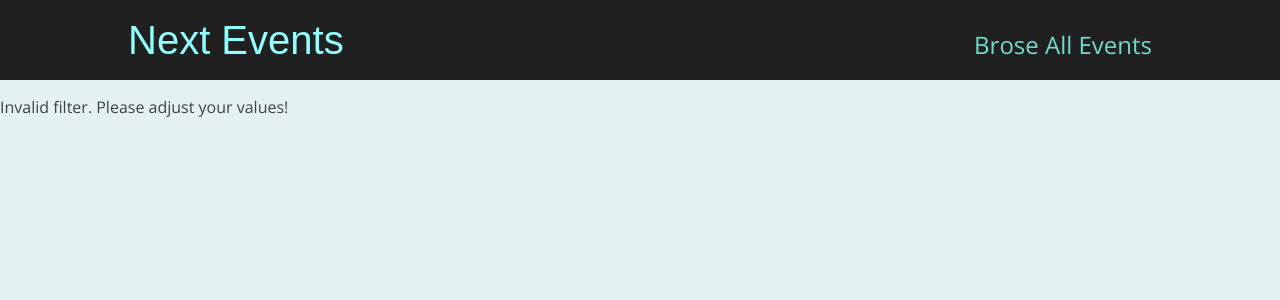
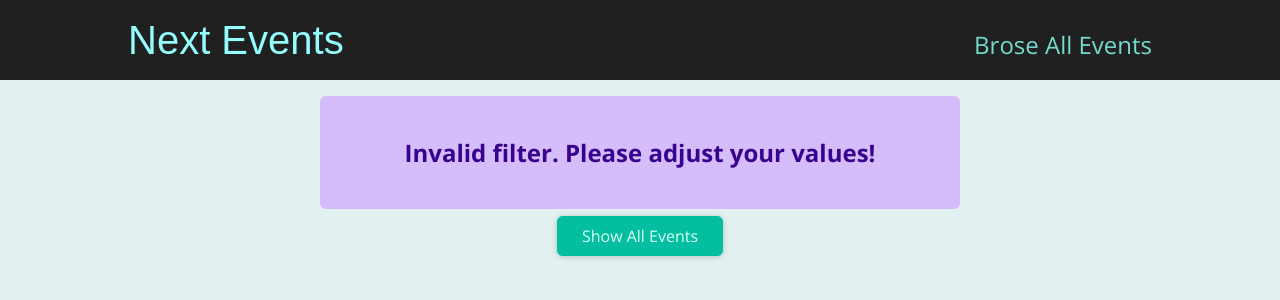
Before and after one commit to tanjanobel/nextjs-events-app, a Next.js app: page /events/e2 in a window 1280 px wide. Shown: the top 300 px of the page. Built offline with nearby package versions, Linux system fonts and the light colour scheme.

Commit message:
Add error messages

```diff
--- /dev/null
+++ b/components/results-title/results-title.js
@@ -0,0 +1,20 @@
+import Button from '../ui/button';
+import classes from './results-title.module.css';
+
+function ResultsTitle(props) {
+  const { date } = props;
+
+  const humanReadableDate = new Date(date).toLocaleDateString('en-US', {
+    month: 'long',
+    year: 'numeric',
+  });
+
+  return (
+    <section className={classes.title}>
+      <h1>Events in {humanReadableDate}</h1>
+      <Button link='/events'>Show all events</Button>
+    </section>
+  );
+}
+
+export default ResultsTitle;
--- /dev/null
+++ b/components/results-title/results-title.module.css
@@ -0,0 +1,6 @@
+.title {
+  margin: 2rem auto;
+  width: 90%;
+  max-width: 40rem;
+  text-align: center;
+}
--- /dev/null
+++ b/components/ui/error-alert.js
@@ -0,0 +1,7 @@
+import classes from './error-alert.module.css';
+
+function ErrorAlert(props) {
+  return <div className={classes.alert}>{props.children}</div>;
+}
+
+export default ErrorAlert;
--- /dev/null
+++ b/components/ui/error-alert.module.css
@@ -0,0 +1,12 @@
+.alert {
+  margin: 1rem auto;
+  padding: 1rem 2rem;
+  width: 90%;
+  max-width: 40rem;
+  background-color: #d5bdfc;
+  color: #38028d;
+  font-weight: bold;
+  font-size: 1.5rem;
+  text-align: center;
+  border-radius: 6px;
+}
--- a/pages/events/[...slug].js
+++ b/pages/events/[...slug].js
@@ -1,5 +1,11 @@
+import { Fragment } from "react";
 import { useRouter } from "next/router";
+
 import { getFilteredEvents } from "../../dummy-data";
+import EventList from "../../components/events/event-list";
+import ResultsTitle from "../../components/results-title/results-title";
+import Button from "../../components/ui/button";
+import ErrorAlert from "../../components/ui/error-alert";
 
 const FilteredEventsPage = () => {
     const router = useRouter();
@@ -7,7 +13,16 @@
     const filterData = router.query.slug;
 
     if (!filterData) {
-        return <p className="center">Loading...</p>
+        return (
+            <Fragment>
+                <ErrorAlert>
+                    <p>Invalid filter. Please adjust your values!</p>
+                </ErrorAlert>
+                <div className="center">
+                    <Button link="/events">Show All Events</Button>
+                </div>
+            </Fragment>
+        );
     }
 
     const filteredYear = filterData[0];
@@ -24,7 +39,16 @@
         numMonth < 1 ||
         numMonth > 12
     ) {
-        return <p>Invalid filter. Please adjust your values!</p>
+        return (
+            <Fragment>
+                <ErrorAlert>
+                    <p>Invalid filter. Please adjust your values!</p>
+                </ErrorAlert>
+                <div className="center">
+                    <Button link="/events">Show All Events</Button>
+                </div>
+            </Fragment>
+        );
     }
 
     const filteredEvents = getFilteredEvents({
@@ -33,13 +57,25 @@
     });
 
     if (!filteredEvents || filteredEvents.length === 0) {
-        return <p>No events found for the chosen filter!</p>
+        return (
+            <Fragment>
+                <ErrorAlert>
+                    <p>No events found for the chosen filter!</p>
+                </ErrorAlert>
+                <div className="center">
+                    <Button link="/events">Show All Events</Button>
+                </div>
+            </Fragment>
+        );
     }
 
+    const date = new Date(numYear, numMonth - 1);
+
     return (
-        <div>
-            <h1>Filtered Events</h1>
-        </div>
+        <Fragment>
+            <ResultsTitle date={date} />
+            <EventList items={filteredEvents} />
+        </Fragment>
     );
 };
 
```
Also changed, not shown: pages/events/[eventId].js (+6 -1 lines).
